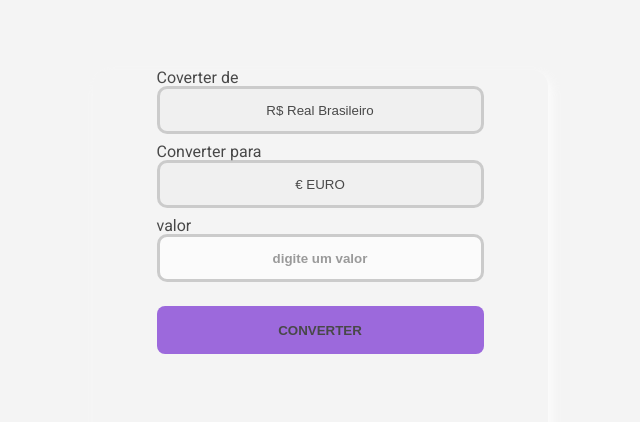
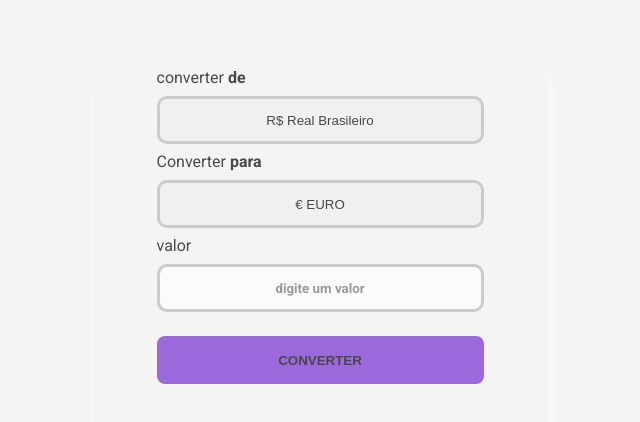
Before and after one commit to janielson/projeto_conversor, a plain HTML site: page index.html in a window 1280 px wide. Shown: the whole page, without its empty margins (320-960 px from the left). Drawn offline with Linux system fonts and the light colour scheme.

Commit message:
fiz alguns ajustes

```diff
--- a/estilos/styles.css
+++ b/estilos/styles.css
@@ -59,7 +59,9 @@ body {
     border: 3px solid #BBBBBB ;
     display: block;
     text-align: center;
-    font-weight: 700;
+    font-weight: bolder;
+    margin-top: 10px;
+    font-family: 'Roboto', sans-serif;
 
 
 
@@ -77,3 +79,25 @@ body {
     border-radius: 8px;
 
 }
+
+.name_convert{
+    margin-bottom: 10px;
+
+}
+.name_convert b {
+    font-weight: bold;
+
+
+}
+
+.box_select_one{
+    margin-top: 10px;
+
+
+
+}
+
+.box_select_two{
+    margin-top: 10px;
+
+}
--- a/index.html
+++ b/index.html
@@ -14,14 +14,16 @@
         <div class="content_container">
             <div class="caixa-principal">
                 <section class="content_value">
-                    <label class="name_convert"> Coverter <strong>de</strong>
+                    <label class="name_convert">
+                        converter <b> de </b>
                         <select class="box_select_one">
                             <option> R$ Real Brasileiro </option>
                         </select>
 
                     </label>
 
-                    <label class="name_covert"> Converter <b>para</b>
+                    <label class="name_convert">
+                        Converter <b>para</b>
                         <select class="box_select_two">
                             <option> € EURO </option>
                             <option>US$ DOLAR AMERICANO </option>
@@ -31,7 +33,7 @@
                     </label>
 
                     <label>valor
-                        <input class="entrada" type="text" placeholder="digite um valor" alt="valor para digitar">
+                        <input class="entrada" placeholder="digite um valor">
                     </label>
 
                     <button class="button_convert_money"> CONVERTER </button>
--- a/js/caselamento-de-caracteres.js
+++ b/js/caselamento-de-caracteres.js
@@ -1,15 +0,0 @@
-
-
-var entrada = document.querySelector(".entrada");
-
-entrada.addEventListener("keypress", function (event) {
-
-    var regex = new RegExp('^[0-9]*$');
-    var key = event.which;
-    var character = String.fromCharCode(key);
-
-    if (!regex.test(character)) {
-        event.preventDefault();
-    }
-
-});
```
